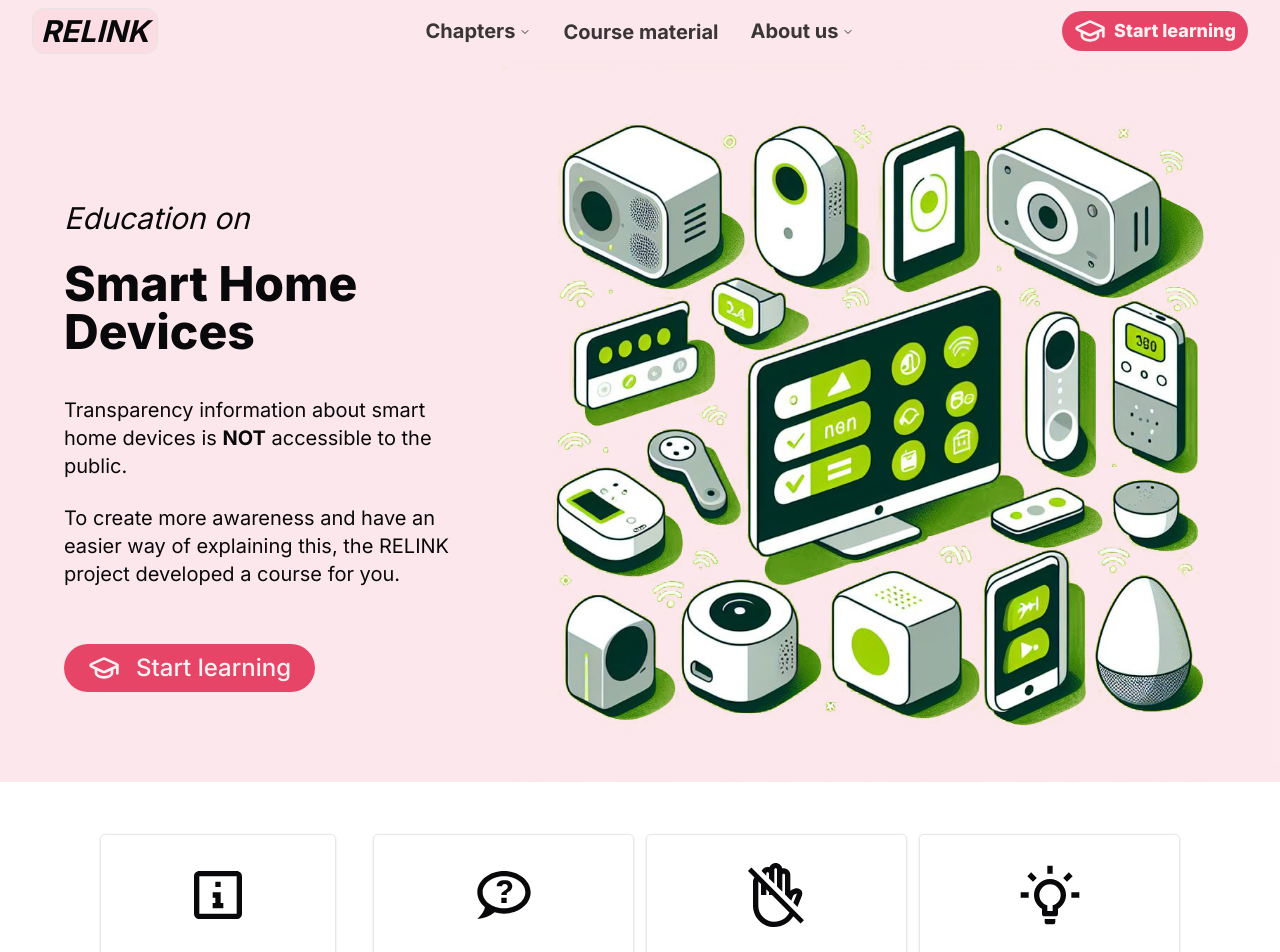
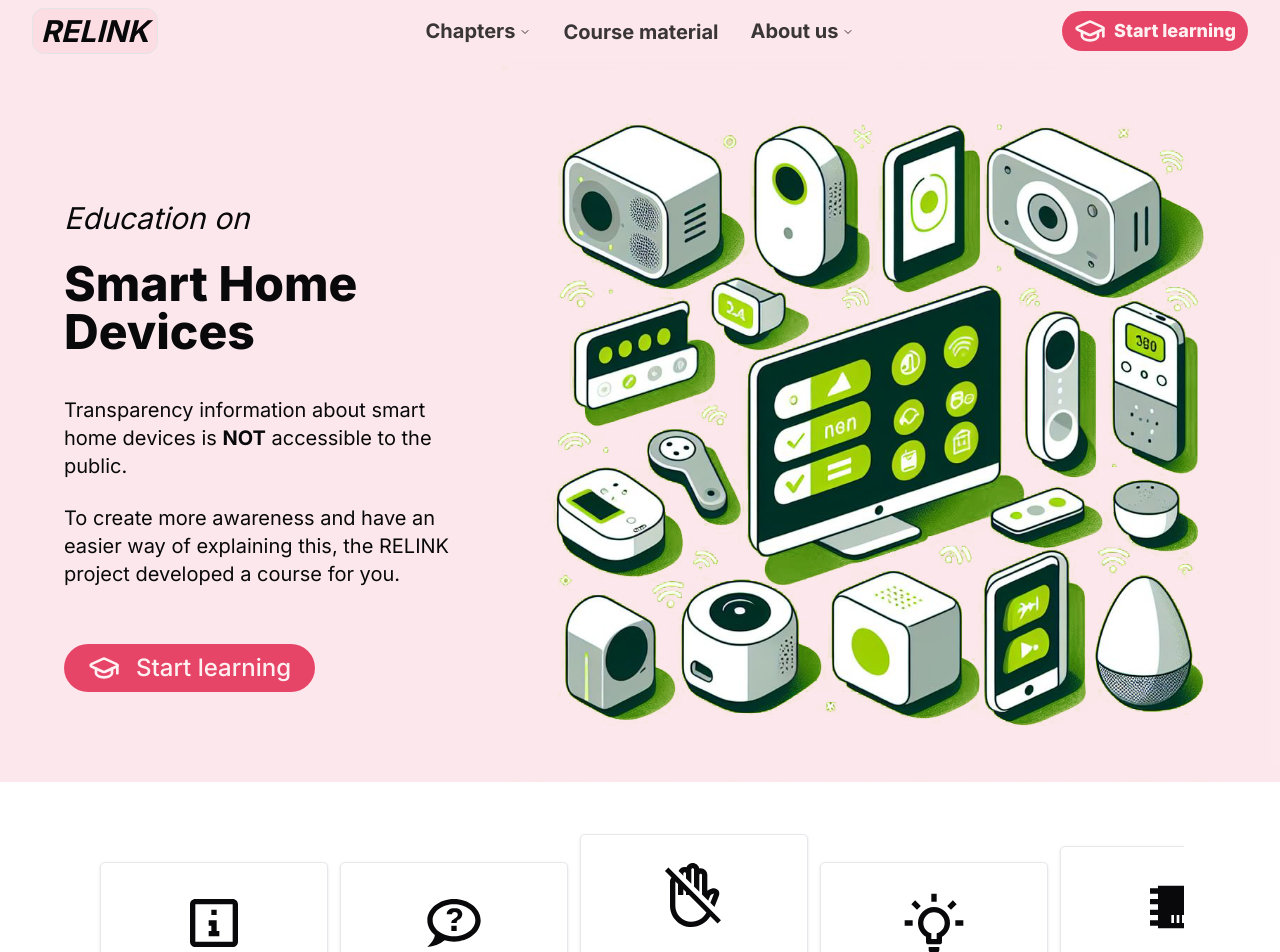
Before and after one commit to evebrnd/eps, a Next.js app: page / in a window 1280 px wide. Shown: the top 952 px of the page. Built offline with nearby package versions, Linux system fonts and the light colour scheme.

Commit message:
note: last edit line 60, Changing the size of the carousel.

```diff
--- a/src/app/page.tsx
+++ b/src/app/page.tsx
@@ -57,9 +57,9 @@ export default function Page() {
       </div>
       <div className="flex flex-col w-full px-12 pt-12 md:px-24">
         <Carousel className="">
-          <CarouselContent className="-ml-1">
+          <CarouselContent className="-ml-1 items-center">
             {components_chapters.map((component, index) => (
-              <CarouselItem key={index} className="flex flex-row pl-1 md:basis-1/2 lg:basis-1/4">
+              <CarouselItem key={index} className="pl-1 md:basis-1/2 lg:basis-1/4 max-w-60">
 
                 <div className="p-1 text-center">
                   <div className="max-w-sm bg-white border border-gray-200 rounded-lg overflow-hidden shadow hover:shadow-lg active:shadow-lg">
```
